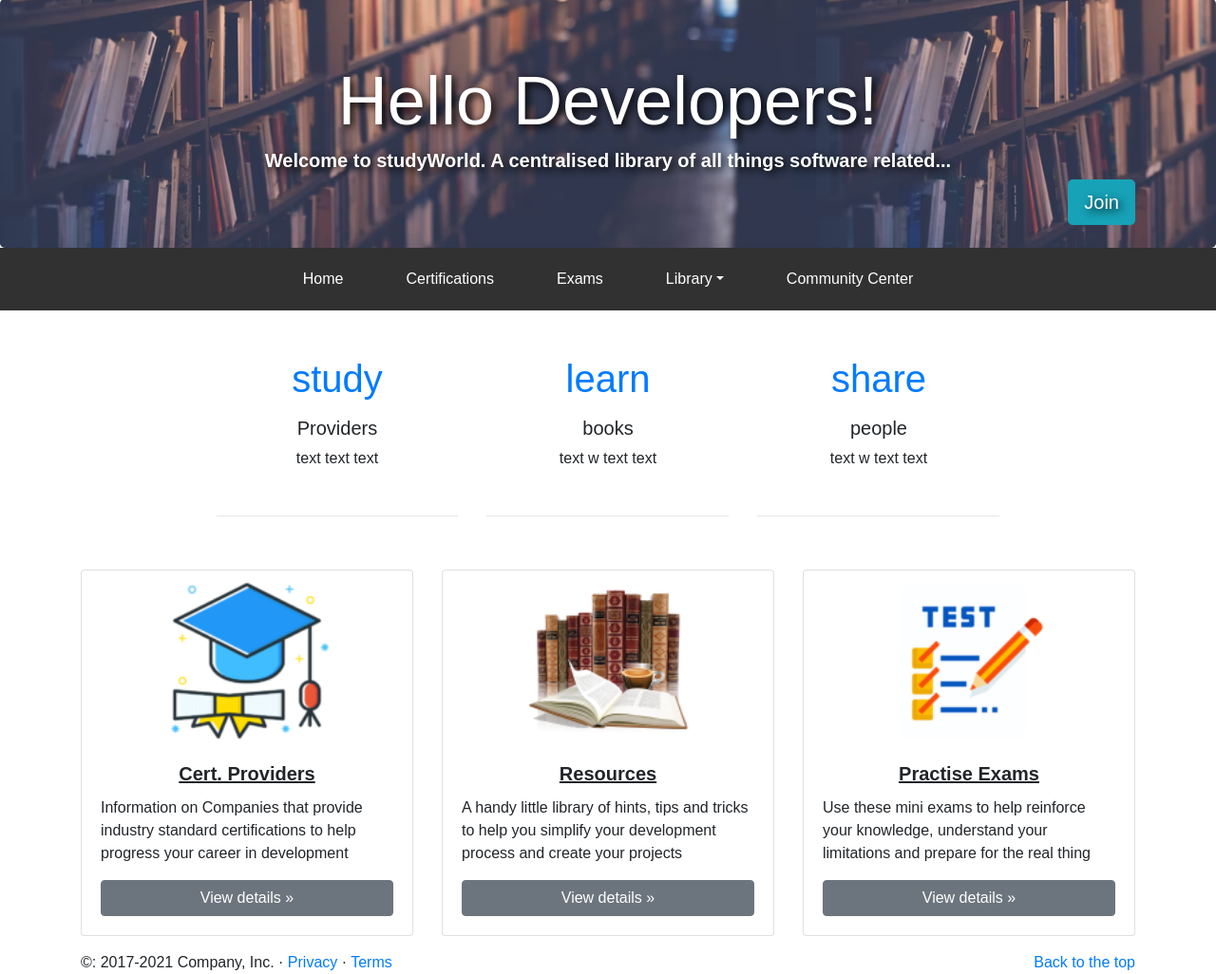
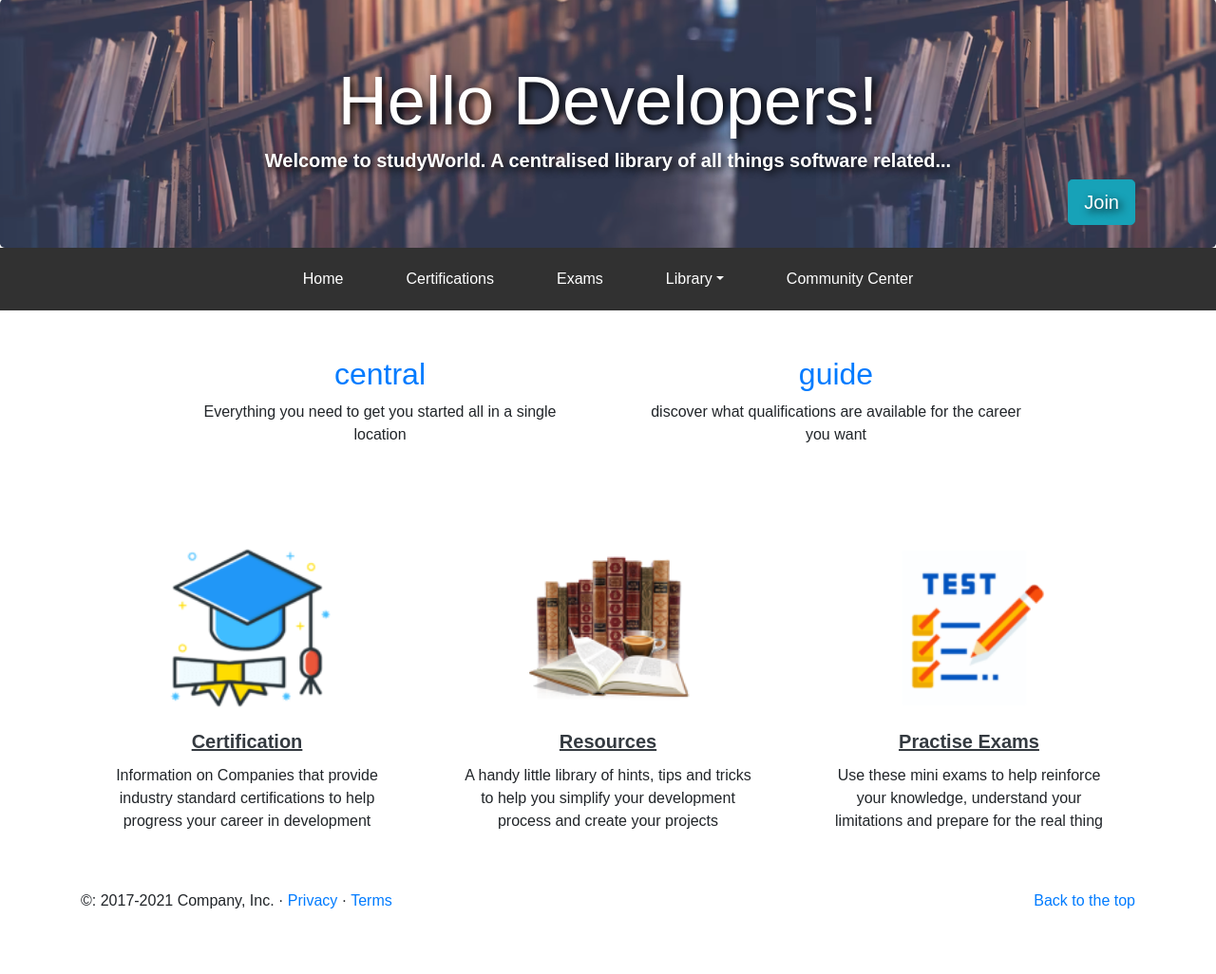
Before and after one commit to nandabritto/MSP-4, a Django app: page / in a window 1280 px wide. Shown: the part 55-1081 px from the top of the page at 95% size. After the commit the page ends 1012 px from the top, so only its background shows below. Run offline with Django 3.2, Linux system fonts and the light colour scheme; some libraries are stand-ins or nearby versions.

Commit message:
Refactor index.html layout - highlights section

```diff
--- a/templates/index.html
+++ b/templates/index.html
@@ -30,81 +30,71 @@ Home Page
 <main role="main">
 <!-- Highlights section of the landing page -->
     <section class="pt-3 pb-4">
-        <div class="container">
-            <div class="row">
-                <div class="col-lg-9 z-index-2 border-radius-xl mx-auto py-3 blur shadow-blur">
+                <div class="col-lg-9 z-index-2 mx-auto py-3">
                     <div class="row">
-                        <div class="col-md-4 position-relative">
+                        <div class="col-md-6 position-relative">
                             <div class="p-3 text-center">
                                 <!-- First/Left Highlight -->
-                                <h1 class="text-gradient text-primary">
-                                    <span id="highlight1">study</span>
-                                </h1>
-                                <h5 class="mt-3">Providers</h5>
-                                <p class="text-sm"> text text text </p>
+                                <h2 class="text-gradient text-primary">
+                                    <span id="highlight1">central</span>
+                                </h2>
+                                <!-- <h5 class="mt-3">Providers</h5> -->
+                                <p class="text-sm">Everything you need to get you started all in a single location</p>
                             </div>
-                            <hr class="vertical dark">
                         </div>
-                        <div class="col-md-4 position-relative">
+                        <div class="col-md-6 position-relative">
                             <div class="p-3 text-center">
                                 <!-- Second/Middle Highlight -->
-                                <h1 class="text-gradient text-primary">
-                                    <span id="highlight1">learn</span>
-                                </h1>
-                                <h5 class="mt-3">books</h5>
-                                <p class="text-sm"> text w text text </p>
+                                <h2 class="text-gradient text-primary">
+                                    <span id="highlight1">guide</span>
+                                </h2>
+                                <!-- <h5 class="mt-3">books</h5> -->
+                                <p class="text-sm">discover what qualifications are available for the career you want</p>
                             </div>
-                            <hr class="vertical dark">
                         </div>
-                        <div class="col-md-4">
+                        <!-- <div class="col-md-4">
                             <div class="p-3 text-center">
-                                <!-- Third/Right Highlight -->
+                                Third/Right Highlight
                                 <h1 class="text-gradient text-primary">
                                     <span id="highlight1">share</span>
                                 </h1>
                                 <h5 class="mt-3">people</h5>
                                 <p class="text-sm"> text w text text </p>
                             </div>
-                            <hr class="vertical dark">
-                        </div>
+                        </div> -->
                     </div>
-                </div>
-            </div>
         </div>
     </section>
     <!-- Third Section with snippets of features -->
-    <div class="container body2">
+    <div class="container body2 py-4">
         <div class="row">
             <!-- First/Left Card -->
             <div class="col-md-4 pb-3">
-                <div class="card custom-card">
+                <div class="card custom-card border-0">
                     <img src="{% static '/images/resources/certificate.png' %}" class="card-img-top mt-2 icon rounded mx-auto d-block" alt="certificate icon">
                     <div class="card-body">
-                        <h5 class="card-title text-center"><strong><u>Cert. Providers</u></strong></h5>
-                        <p class="card-text">Information on Companies that provide industry standard certifications to help progress your career in development</p>
-                        <a href="{% url 'providers:providers-list' %}" class="btn btn-secondary rounded mx-auto d-block">View details &raquo;</a>
+                        <a href="{% url 'providers:providers-list' %}"><h5 class="card-title text-center text-dark"><strong><u>Certification</u></strong></h5></a>
+                        <p class="card-text text-center">Information on Companies that provide industry standard certifications to help progress your career in development</p>
                     </div>
                 </div>
             </div>
             <!-- Second/Middle Card -->
             <div class="col-md-4 pb-3">
-                <div class="card custom-card">
+                <div class="card custom-card border-0">
                     <img src="{% static '/images/resources/library.png' %}" class="card-img-top mt-2 icon rounded mx-auto d-block" alt="library icon">
                     <div class="card-body">
-                        <h5 class="card-title text-center"><strong><u>Resources</u></strong></h5>
-                        <p class="card-text">A handy little library of hints, tips and tricks to help you simplify your development process and create your projects</p>
-                        <a href="{% url 'resources-list' %}" class="btn btn-secondary rounded mx-auto d-block">View details &raquo;</a>
+                        <a href="{% url 'resources-list' %}"><h5 class="card-title text-center text-dark"><strong><u>Resources</u></strong></h5></a>
+                        <p class="card-text text-center">A handy little library of hints, tips and tricks to help you simplify your development process and create your projects</p>
                     </div>
                 </div>
             </div>
             <!-- Third/Right Card -->
             <div class="col-md-4 pb-3">
-                <div class="card custom-card">
+                <div class="card custom-card border-0">
                     <img src="{% static '/images/resources/testing.png' %}" class="card-img-top mt-2 icon rounded mx-auto d-block" alt="test icon">
                     <div class="card-body">
-                        <h5 class="card-title text-center"><strong><u>Practise Exams</u></strong></h5>
-                        <p class="card-text">Use these mini exams to help reinforce your knowledge, understand your limitations and prepare for the real thing</p>
-                        <a href="{% url 'exams:list-view' %}" class="btn btn-secondary rounded mx-auto d-block">View details &raquo;</a>
+                        <a href="{% url 'exams:list-view' %}"><h5 class="card-title text-center text-dark"><strong><u>Practise Exams</u></strong></h5></a>
+                        <p class="card-text text-center">Use these mini exams to help reinforce your knowledge, understand your limitations and prepare for the real thing</p>
                     </div>
                 </div>
             </div>
```
